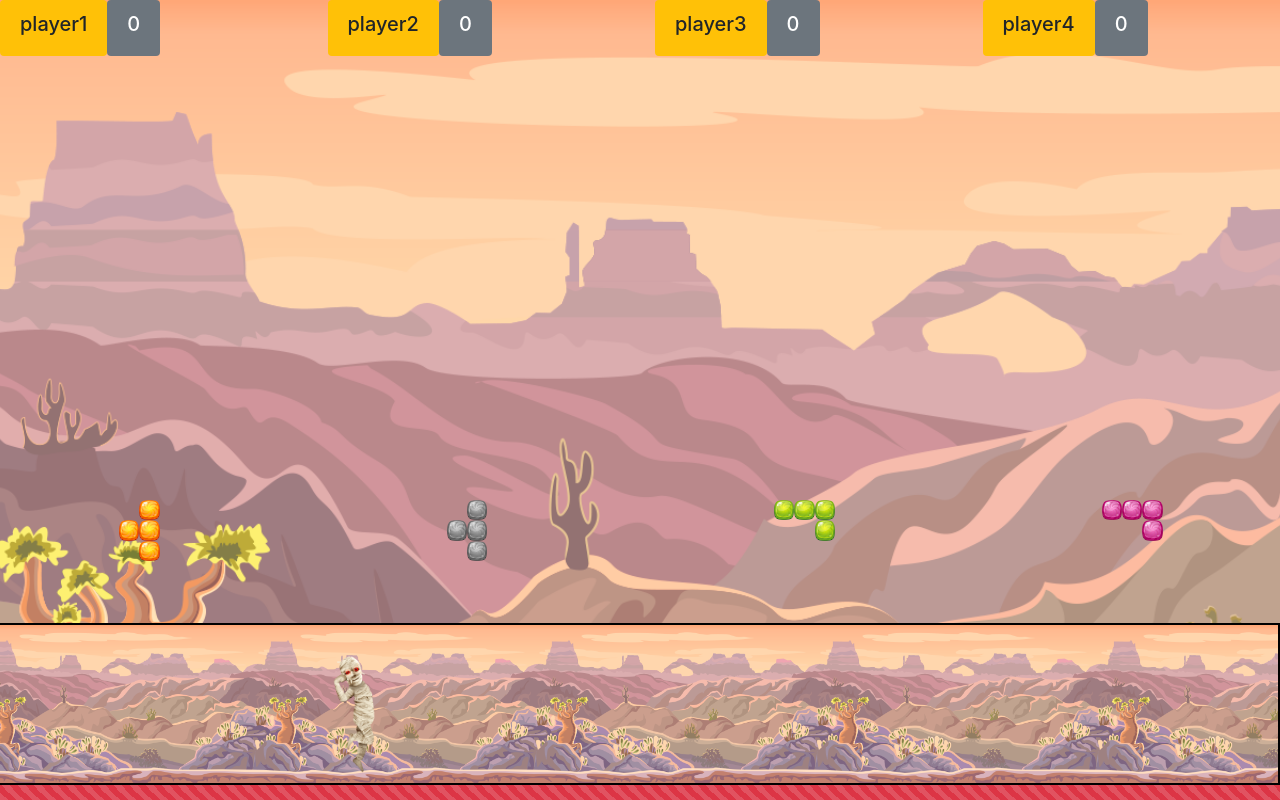
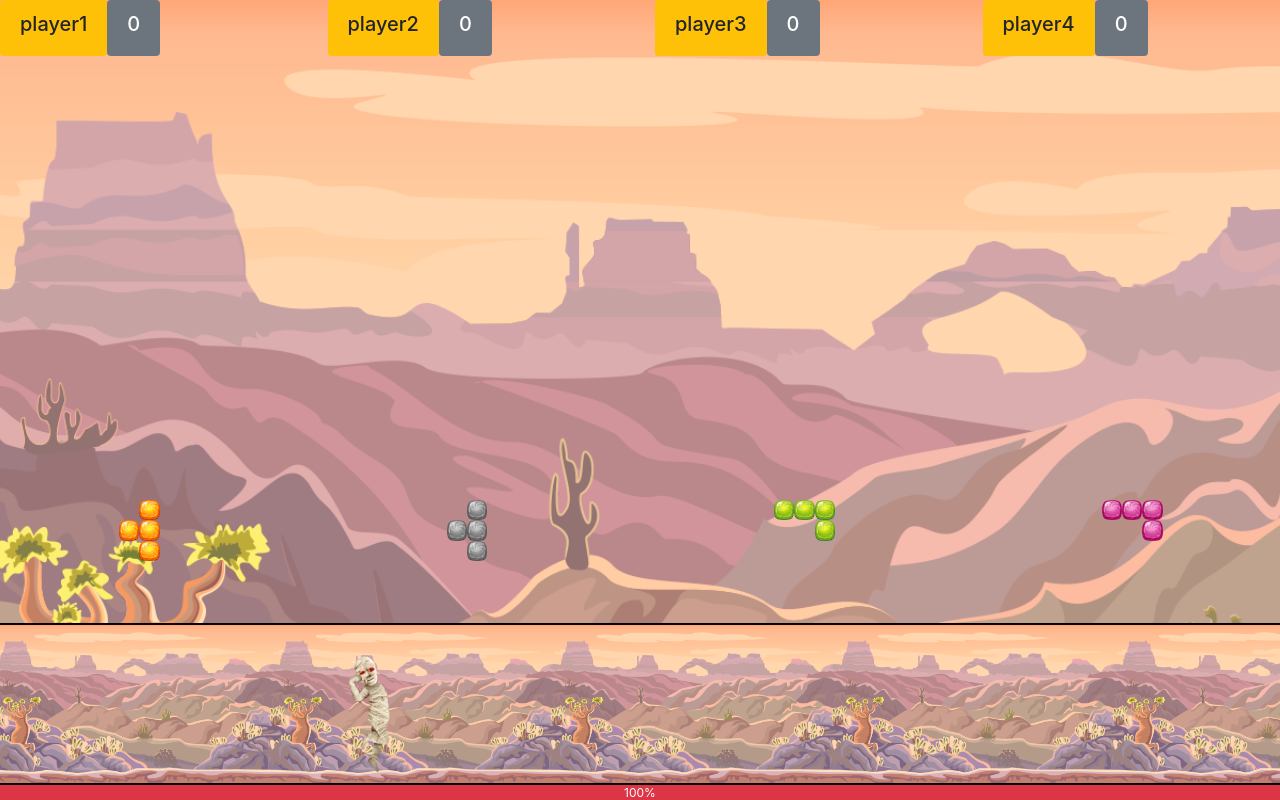
Before and after one commit to JeanCarrillo/super-block-heroes, an Angular app: page /game in a window 1280 px wide. Built offline with nearby package versions, Linux system fonts and the light colour scheme.

Commit message:
monster loses life when players get score, visual indicator with life progress bar

```diff
--- a/src/app/pages/game/game.component.ts
+++ b/src/app/pages/game/game.component.ts
@@ -54,9 +54,12 @@ export class GameComponent implements OnInit, OnDestroy {
   }
 
   private gameLoop(): void {
+    let totalScore = 0;
     for (const player of this.players) {
       player.loop();
+      totalScore += player.score;
     }
+    this.monster.currentLife = this.monster.startingLife - totalScore;
     if (this.monster.currentLife > 0) {
       this.monster.move();
     } else {
--- a/src/app/pages/game/monster/monster.component.html
+++ b/src/app/pages/game/monster/monster.component.html
@@ -1,5 +1,5 @@
 <div
-  class="row boardMonster"
+  class="row boardMonster m-0"
   [ngClass]="monster"
   [ngStyle]="{ 'background-image': getBackgroundImg() }"
 >
@@ -11,5 +11,14 @@
   />
 </div>
 <div class="progress">
-    <div class="progress-bar progress-bar-striped bg-danger" role="progressbar" style="width: 100%;" aria-valuenow="100" aria-valuemin="0" aria-valuemax="100"></div>
+  <div
+    class="progress-bar bg-danger"
+    role="progressbar"
+    [ngStyle]="{ width: getLifePercentage() }"
+    aria-valuenow="{ monster.currentLife }"
+    aria-valuemin="0"
+    aria-valuemax="{ monster.startingLife }"
+  >
+    {{ getLifePercentage() }}
+  </div>
 </div>
--- a/src/app/pages/game/monster/monster.component.ts
+++ b/src/app/pages/game/monster/monster.component.ts
@@ -24,4 +24,8 @@ export class MonsterComponent implements OnInit {
   getDirection() {
     return `scaleX(${this.monster.movingDirection === 1 ? '1' : '-1'})`;
   }
+
+  getLifePercentage() {
+    return `${(this.monster.currentLife * 100) / this.monster.startingLife}%`;
+  }
 }
```
